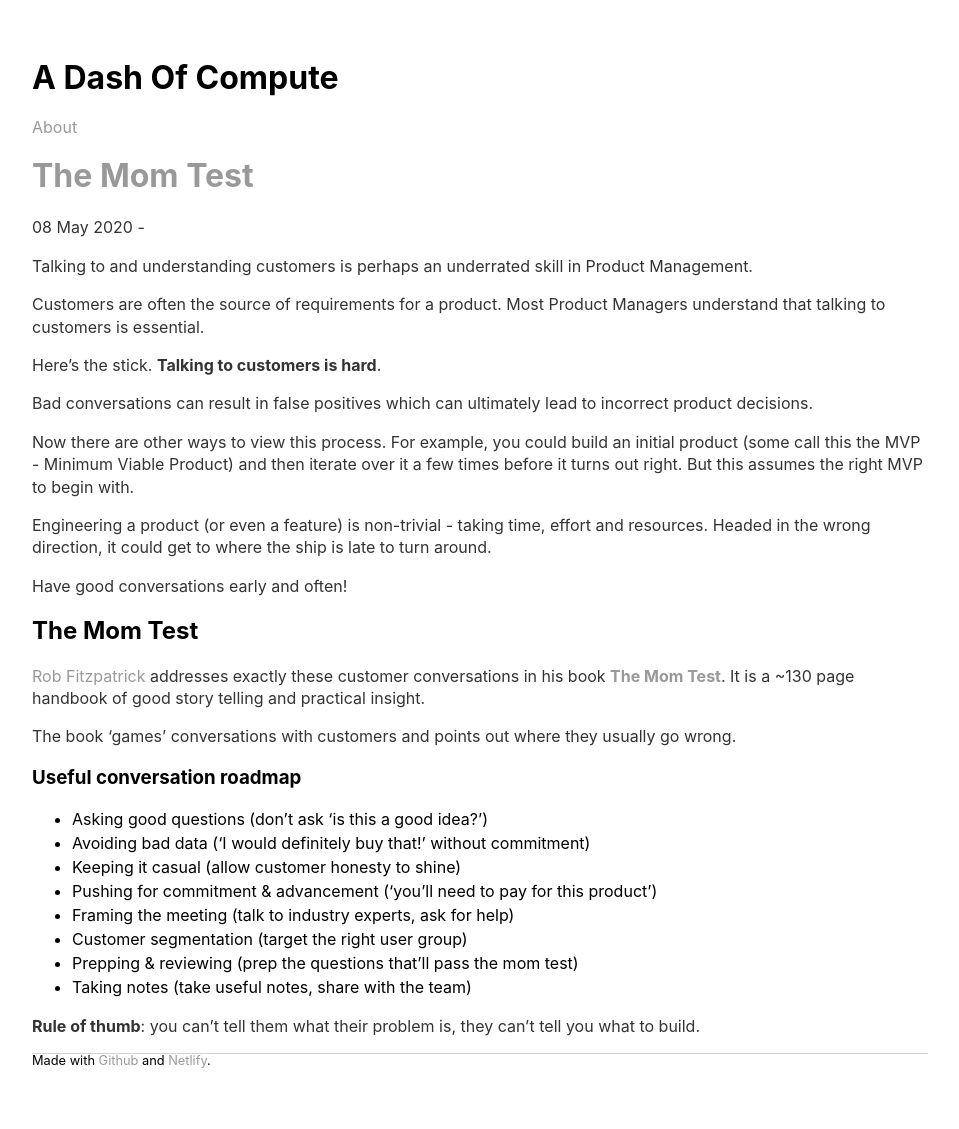
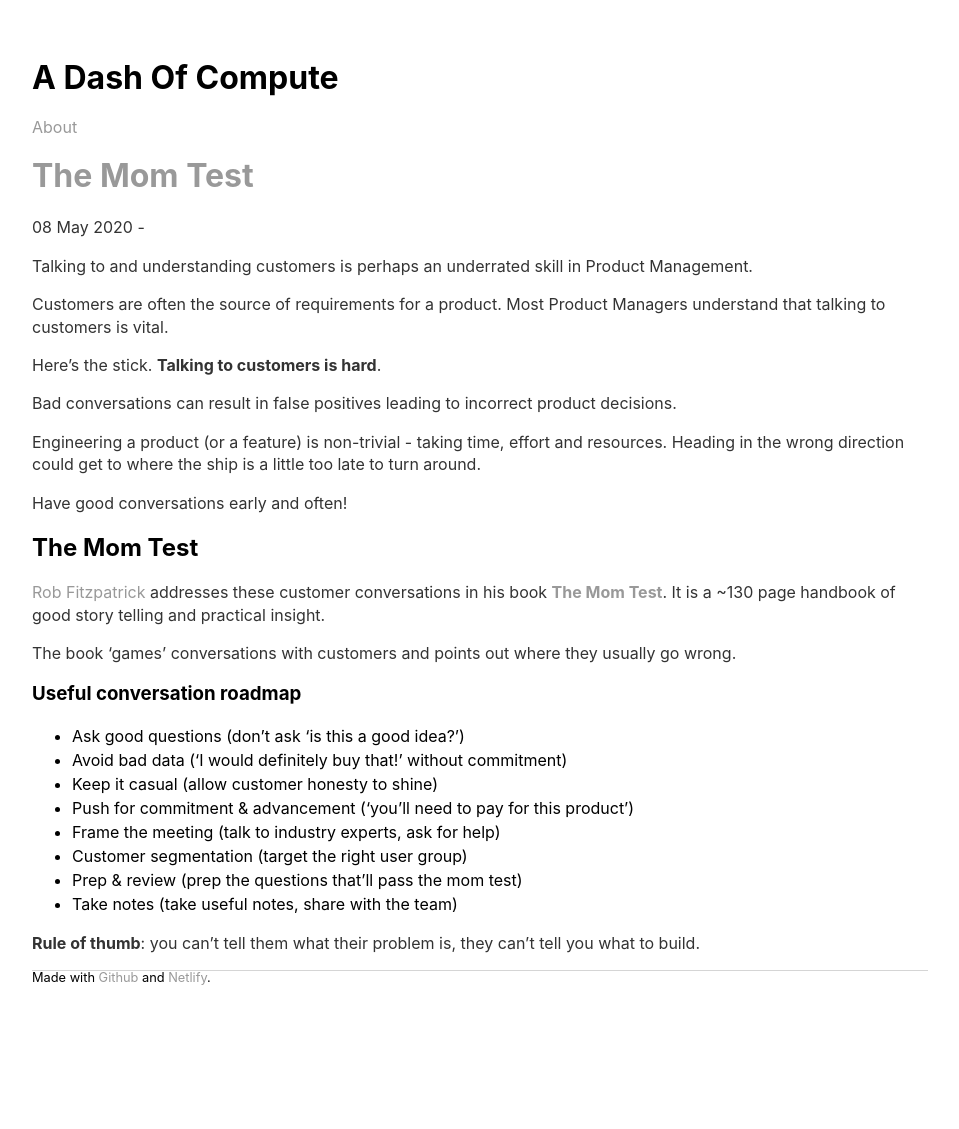
Before and after one commit to sautee/sautee.github.io, a Jekyll site: the page built from _posts/2020-05-08-momtest.md, in a window 1280 px wide. Shown: the whole page, without its empty margins (160-1119 px from the left). Built offline with Jekyll 4.4.1, drawn with Linux system fonts in a browser that asks for light colours; nearby versions of some CDN libraries; library files that are not in the unit come from our copies; after the commit the page ends 1046 px from its top, so only the background shows below that.

Commit message:
Update 2020-05-08-momtest.md

```diff
--- a/_posts/2020-05-08-momtest.md
+++ b/_posts/2020-05-08-momtest.md
@@ -6,33 +6,31 @@ date: 2020-05-08
 
 Talking to and understanding customers is perhaps an underrated skill in Product Management.
 
-Customers are often the source of requirements for a product. Most Product Managers understand that talking to customers is essential.
+Customers are often the source of requirements for a product. Most Product Managers understand that talking to customers is vital.
 
 Here's the stick. **Talking to customers is hard**.
 
-Bad conversations can result in false positives which can ultimately lead to incorrect product decisions.
+Bad conversations can result in false positives leading to incorrect product decisions.
 
-Now there are other ways to view this process. For example, you could build an initial product (some call this the MVP - Minimum Viable Product) and then iterate over it a few times before it turns out right. But this assumes the right MVP to begin with.
-
-Engineering a product (or even a feature) is non-trivial - taking time, effort and resources. Headed in the wrong direction, it could get to where the ship is late to turn around.
+Engineering a product (or a feature) is non-trivial - taking time, effort and resources. Heading in the wrong direction could get to where the ship is a little too late to turn around.
 
 Have good conversations early and often!
 
 ## The Mom Test
 
-[Rob Fitzpatrick](https://twitter.com/robfitz) addresses exactly these customer conversations in his book [**The Mom Test**](http://momtestbook.com/). It is a ~130 page handbook of good story telling and practical insight.
+[Rob Fitzpatrick](https://twitter.com/robfitz) addresses these customer conversations in his book [**The Mom Test**](http://momtestbook.com/). It is a ~130 page handbook of good story telling and practical insight.
 
 The book 'games' conversations with customers and points out where they usually go wrong.
 
 ### Useful conversation roadmap
 
-- Asking good questions (don't ask 'is this a good idea?')
-- Avoiding bad data ('I would definitely buy that!' without commitment)
-- Keeping it casual (allow customer honesty to shine)
-- Pushing for commitment & advancement ('you'll need to pay for this product')
-- Framing the meeting (talk to industry experts, ask for help)
+- Ask good questions (don't ask 'is this a good idea?')
+- Avoid bad data ('I would definitely buy that!' without commitment)
+- Keep it casual (allow customer honesty to shine)
+- Push for commitment & advancement ('you'll need to pay for this product')
+- Frame the meeting (talk to industry experts, ask for help)
 - Customer segmentation (target the right user group)
-- Prepping & reviewing (prep the questions that'll pass the mom test)
-- Taking notes (take useful notes, share with the team)
+- Prep & review (prep the questions that'll pass the mom test)
+- Take notes (take useful notes, share with the team)
 
 **Rule of thumb**: you can't tell them what their problem is, they can't tell you what to build.
```
